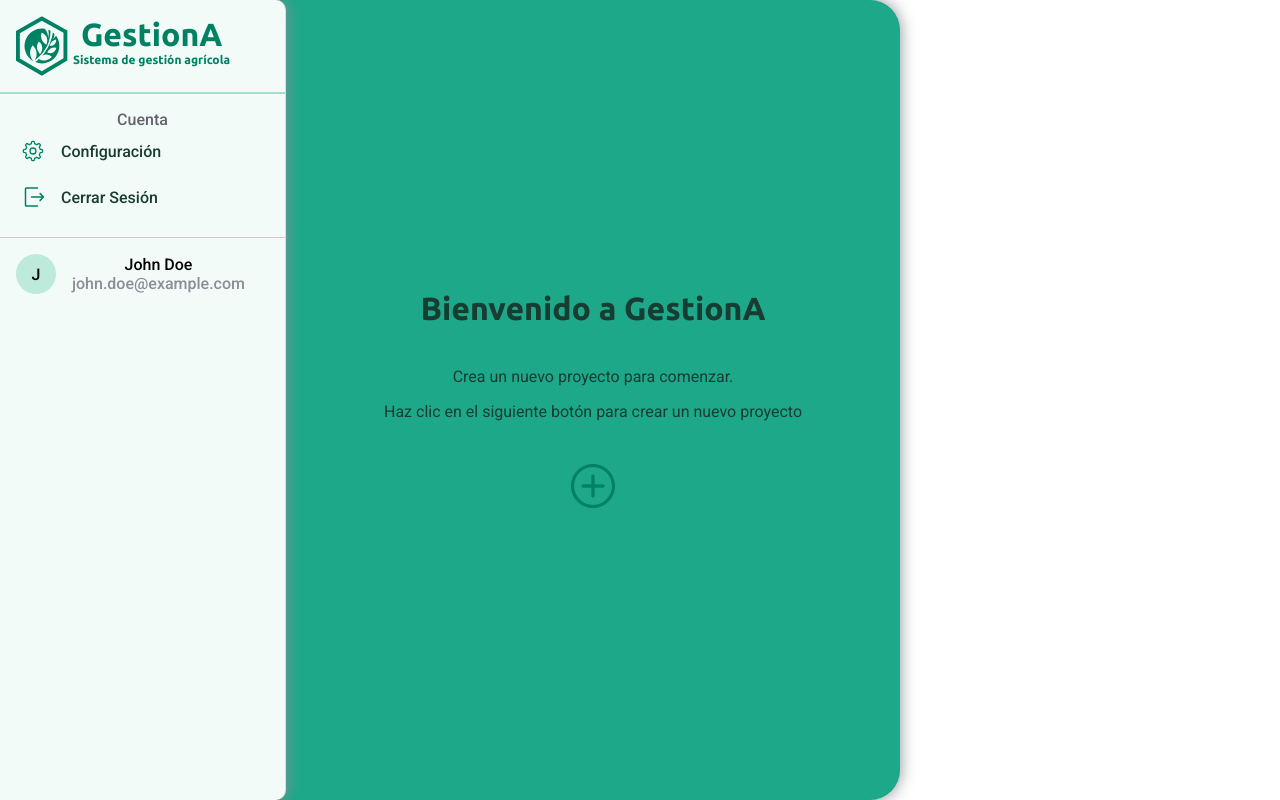
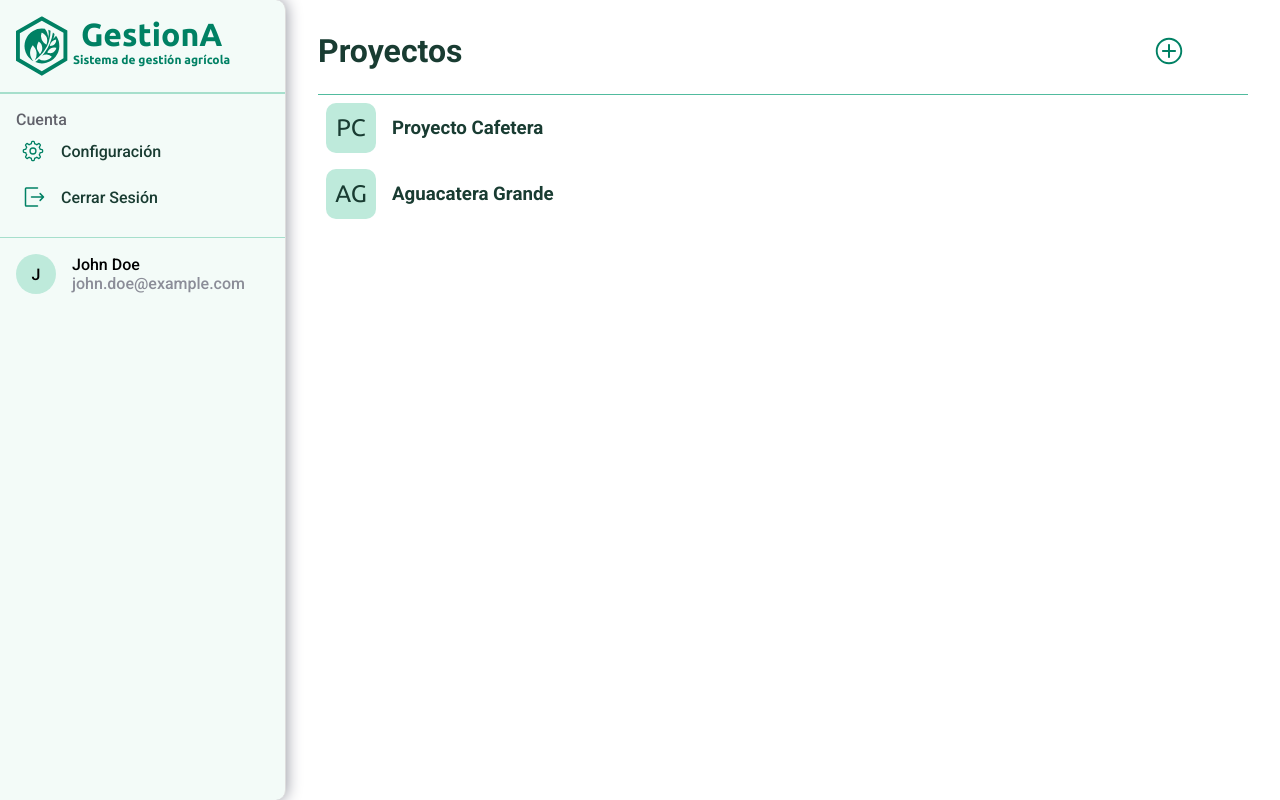
Before and after one commit to LeoRincon/frontend-gestiona, a React (Vite) app: page /project in a window 1280 px wide. Built offline with nearby package versions, Linux system fonts and the light colour scheme.

Commit message:
refactor Project component to integrate AddProjectModal and ProjectsList, update styles

```diff
--- a/src/views/Project.jsx
+++ b/src/views/Project.jsx
@@ -1,20 +1,34 @@
 import InitialSidebar from "./components/InitialSidebar";
 import InitialView from "./components/InitialView";
-import { welcomeTexts } from "../utils/const";
+import AddProjectModal from "./components/AddProjectModal";
+import ProjectsList from "./components/ProjectsList";
+import { useRef } from "react";
 
-import "./project.css";
+import "./styles/project.css";
 
 export default function Project() {
-  const { title, descriptions } = welcomeTexts;
+  const dialogRef = useRef(null);
+  const projects = ["Proyecto Cafetera", "Aguacatera Grande"];
 
+  const handleOpenModal = () => {
+    console.log("Si se abre la modal");
+    if (dialogRef.current) dialogRef.current.showModal();
+  };
+
+  const handleCloseModal = () => {
+    console.log("si cierra");
+    if (dialogRef.current) dialogRef.current.close();
+  };
 
   return (
-    <div className="container">
+    <div className="container-project">
       <InitialSidebar />
-      <InitialView
-        title={title}
-        descriptions={descriptions}
-      />
+      {!projects.length ? (
+        <InitialView buttonOnClick={handleOpenModal} />
+      ) : (
+        <ProjectsList buttonOnClick={handleOpenModal} projects={projects} />
+      )}
+      <AddProjectModal ref={dialogRef} onClose={handleCloseModal} />
     </div>
   );
 }
--- a/src/views/project.css
+++ /dev/null
@@ -1,3 +0,0 @@
-.container{
-  display: flex;
-}
--- /dev/null
+++ b/src/views/styles/project.css
@@ -0,0 +1,5 @@
+.container-project{
+  display: flex;
+  width: 100vw;
+  height: 100vh;
+}
```
